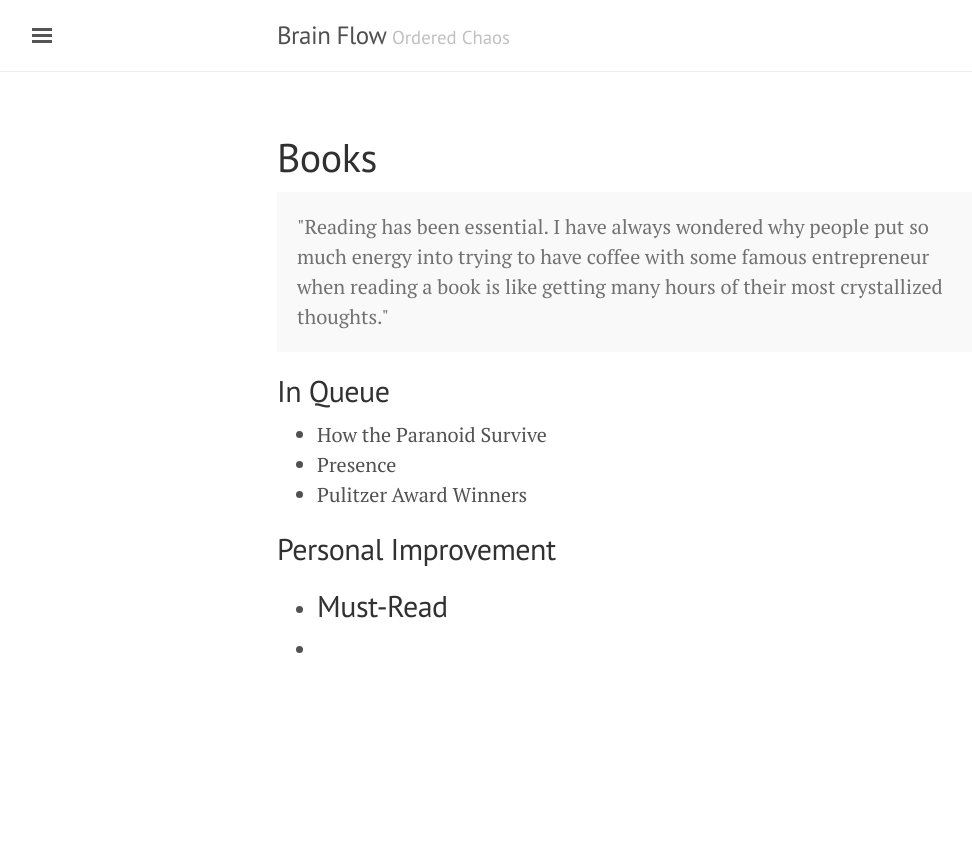
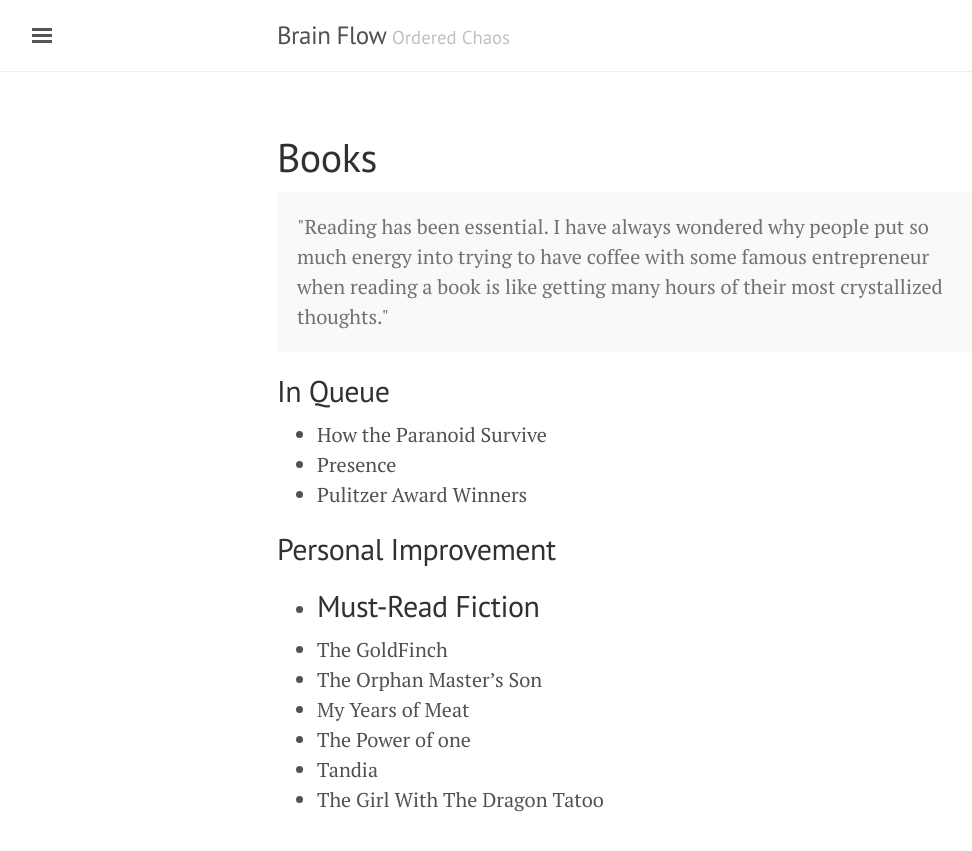
Before and after one commit to bjchia/bjchia.github.io, a Jekyll site: the page built from books.md, in a window 1280 px wide. Shown: the top 851 px of the page, without its empty margins (3-975 px from the left). Built offline with Jekyll 4.4.1, drawn with Linux system fonts in a browser that asks for light colours.

Commit message:
Update books.md

```diff
--- a/books.md
+++ b/books.md
@@ -14,6 +14,11 @@ title: Books
 
 ## Personal Improvement
 *
-## Must-Read
+## Must-Read Fiction
 
-*
+* The GoldFinch
+* The Orphan Master's Son
+* My Years of Meat
+* The Power of one
+* Tandia
+* The Girl With The Dragon Tatoo
```
